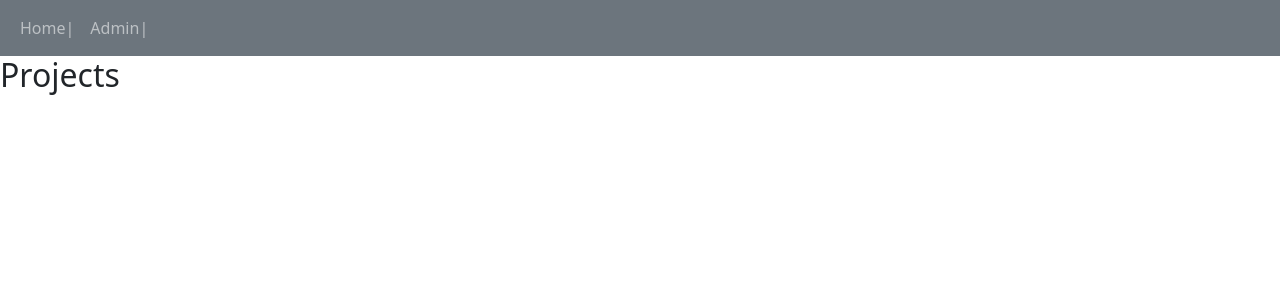
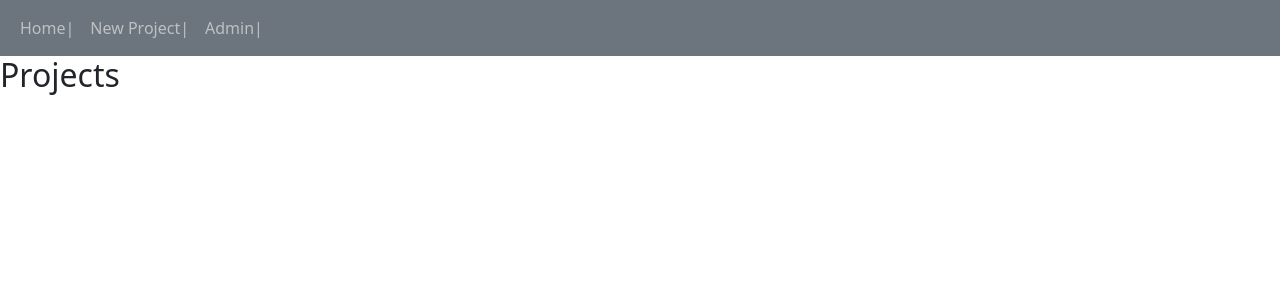
Before and after one commit to Coder1998Man/training-django, a Django app: page / in a window 1280 px wide. Shown: the top 300 px of the page. Run offline with Django 5.2, Linux system fonts and the light colour scheme; the visitor is signed in with stand-in values (Sample User, id 1); data that the repository does not hold is empty.

Commit message:
edit navbar with new project

```diff
--- a/templates/navbar.html
+++ b/templates/navbar.html
@@ -2,6 +2,7 @@
     <div class="container-fluid">
         <div class="navbar-nav">
             <a class="nav-link" href="{% url 'home' %}">Home|</a>
+            <a class="nav-link" href="{% url 'create_project' %}">New Project|</a>
             {% if user.is_superuser %}
                 <a class="nav-link" href="{% url 'admin:index' %}">Admin|</a>
             {% endif %}
```
